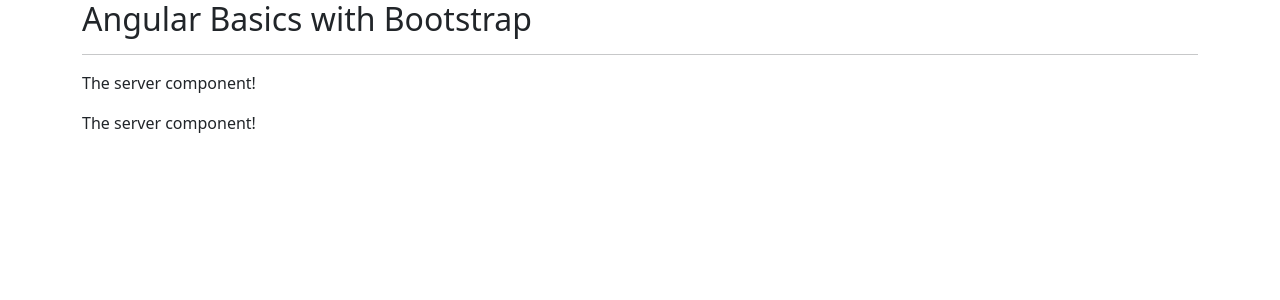
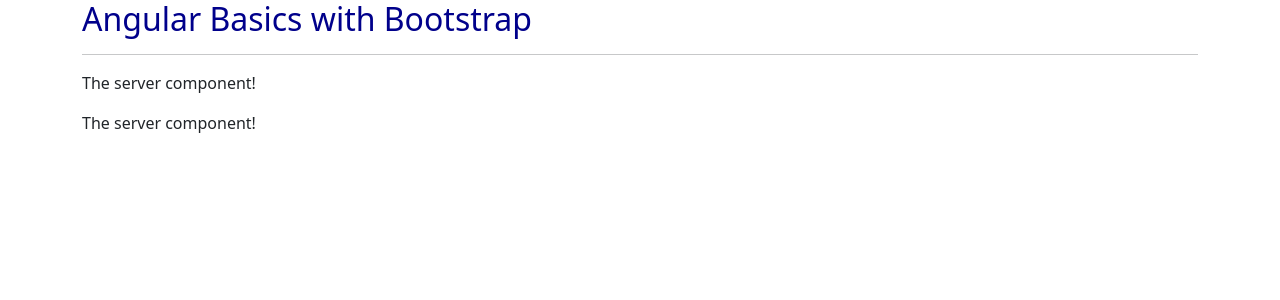
Before and after one commit to itfernandolira/angular-basics, an Angular app: page / in a window 1280 px wide. Shown: the top 300 px of the page. Built offline with nearby package versions, Linux system fonts and the light colour scheme.

Commit message:
Working with Component Styles - in CSS

```diff
--- a/src/app/app.component.css
+++ b/src/app/app.component.css
@@ -0,0 +1,3 @@
+h2 {
+    color: darkblue;
+}
```
